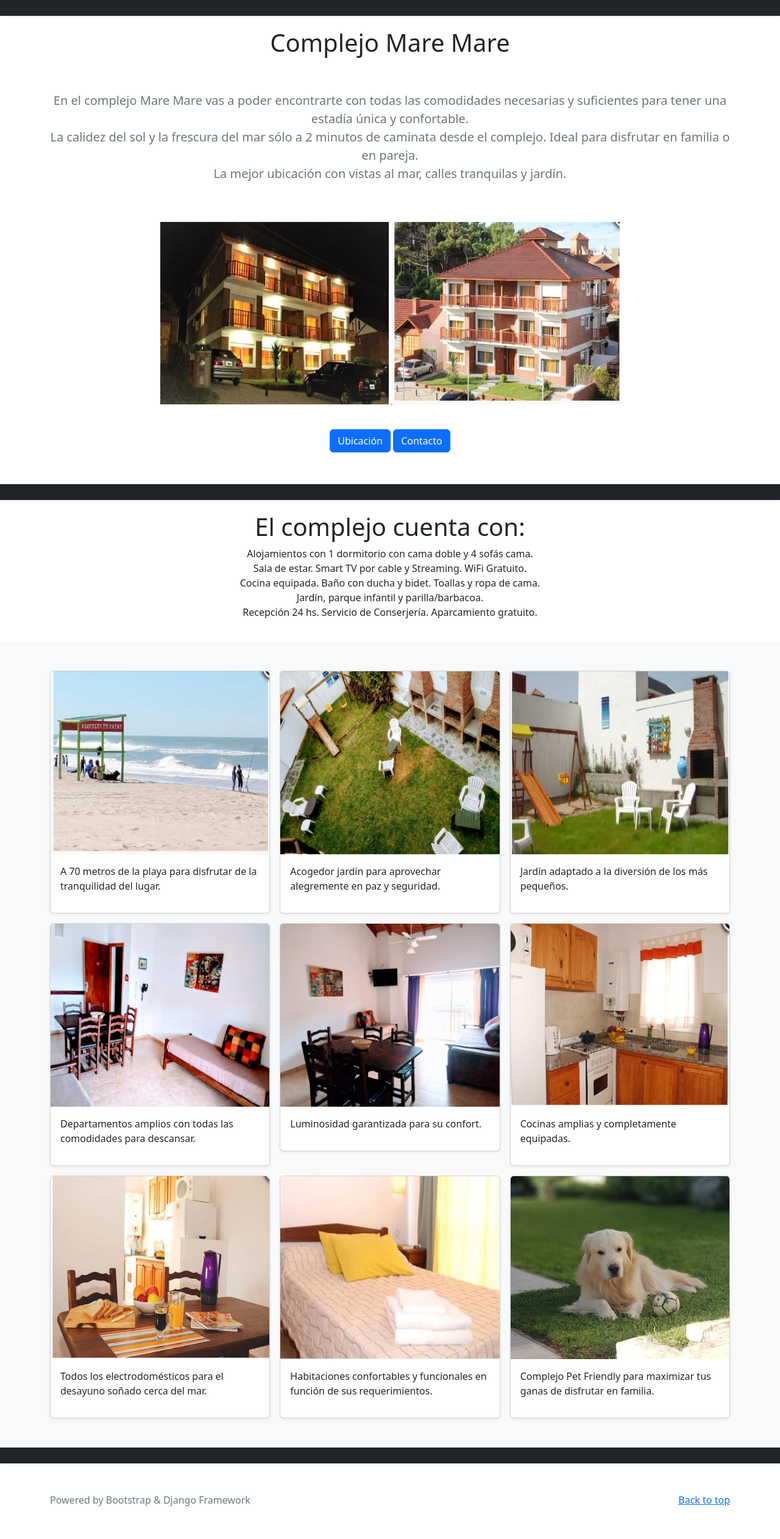
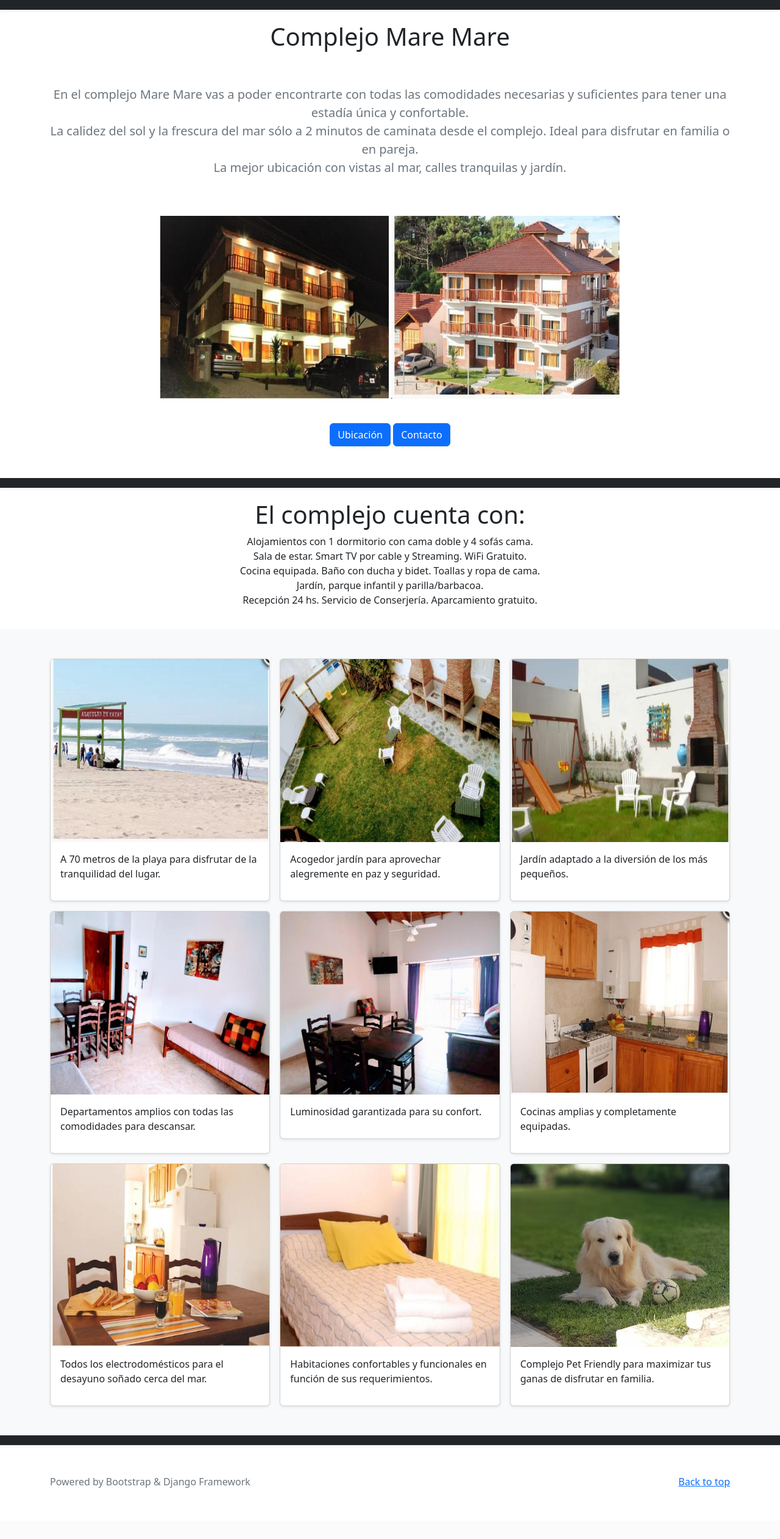
Before and after one commit to contepablod/maremarecomplejo, a Django app: page / in a window 1280 px wide. Shown: the whole page at 61% size. After the commit the page ends 2440 px from the top, so only its background shows below. Run offline with Django 4.2, Linux system fonts and the light colour scheme.

Commit message:
Minor changes in home template

```diff
--- a/WebApp/templates/home.html
+++ b/WebApp/templates/home.html
@@ -99,8 +99,7 @@
   </div>
   <div class="navbar navbar-dark bg-dark shadow-sm">
     <div class="container">
-      <a href="#" class="navbar-brand d-flex align-items-center">
-      </a>
+
     </div>
   </div>
 </header>
@@ -137,8 +136,7 @@
   </div>
   <div class="navbar navbar-dark bg-dark shadow-sm">
     <div class="container">
-      <a href="#" class="navbar-brand d-flex align-items-center">
-      </a>
+
     </div>
   </div>
 
@@ -162,7 +160,7 @@
       <div class="row row-cols-1 row-cols-sm-2 row-cols-md-3 g-3">
         <div class="col">
           <div class="card shadow-sm">
-            <img class="bd-placeholder-img card-img-top" src="{% static 'MareMarePlaya.jpg' %}" height="300" width="150" loading="lazy" role="img" aria-label="" aria-label="MareMarePlaya"></img>
+            <img class="bd-placeholder-img card-img-top" src="{% static 'MareMarePlaya.jpg' %}" height="300" width="150" loading="lazy" role="img" aria-label="MareMarePlaya"></img>
             <div class="card-body">
               <p class="card-text">A 70 metros de la playa para disfrutar de la tranquilidad del lugar.</p>
               <div class="d-flex justify-content-between align-items-center"></div>
@@ -262,8 +260,7 @@
   </div>
   <div class="navbar navbar-dark bg-dark shadow-sm">
     <div class="container">
-      <a href="#" class="navbar-brand d-flex align-items-center">
-      </a>
+
     </div>
   </div>
 
```
